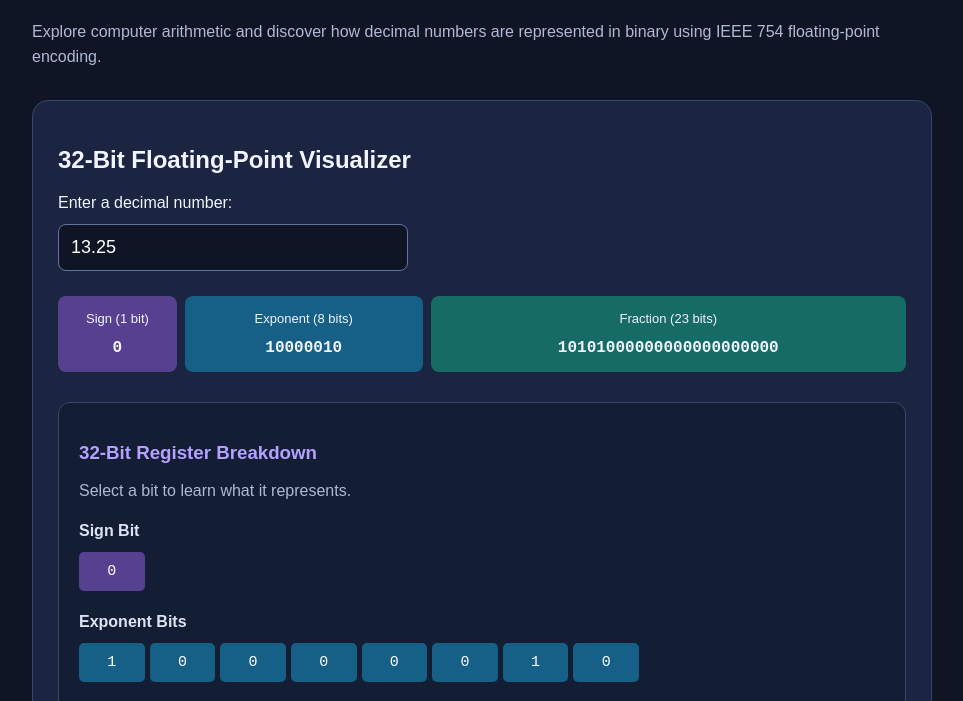
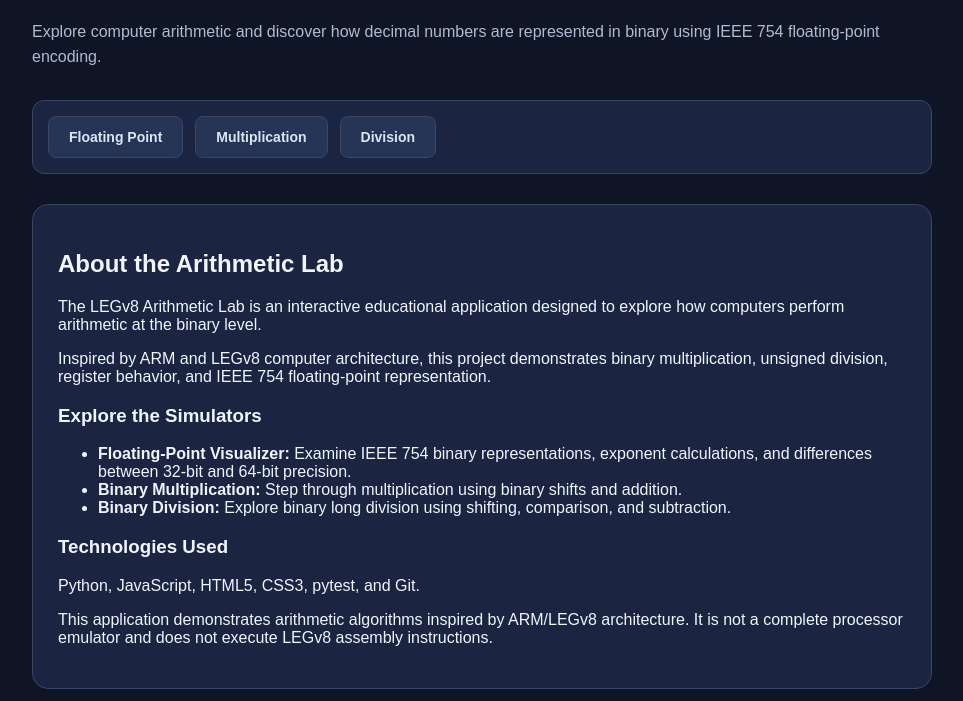
Before and after one commit to taragamache13/legv8-arithmetic-lab, a plain HTML site: page web/index.html in a window 1280 px wide. Shown: the part 91-792 px from the top of the page, without its empty margins (158-1121 px from the left). Drawn offline with Linux system fonts and the light colour scheme.

Commit message:
Add simulator navigation and project introduction

```diff
--- a/web/index.html
+++ b/web/index.html
@@ -23,7 +23,85 @@
             encoding.
         </p>
 
-        <section class="panel">
+        <!-- Main Simulator Navigation-->
+
+        <nav class="main-navigation" aria-label="Simulator navigation">
+
+            <a href="#floating-point" class="nav-link">
+                Floating Point
+            </a>
+
+            <a href="#multiplication" class="nav-link">
+                Multiplication
+            </a>
+
+            <a href="#division" class="nav-link">
+                Division
+            </a>
+        </nav>
+
+
+        <!-- About the Arithmetic Lab -->
+
+        <section class="panel" id="about-lab">
+
+            <h2>About the Arithmetic Lab</h2>
+
+            <p>
+                The LEGv8 Arithmetic Lab is an interactive
+                educational application designed to explore
+                how computers perform arithmetic at the
+                binary level.
+            </p>
+
+            <p>
+                Inspired by ARM and LEGv8 computer architecture,
+                this project demonstrates binary multiplication,
+                unsigned division, register behavior, and
+                IEEE 754 floating-point representation.
+            </p>
+
+            <h3>Explore the Simulators</h3>
+
+            <ul>
+                <li>
+                    <strong>Floating-Point Visualizer:</strong>
+                    Examine IEEE 754 binary representations,
+                    exponent calculations, and differences
+                    between 32-bit and 64-bit precision.
+                </li>
+
+                <li>
+                    <strong>Binary Multiplication:</strong>
+                    Step through multiplication using
+                    binary shifts and addition.
+                </li>
+
+                <li>
+                    <strong>Binary Division:</strong>
+                    Explore binary long division using
+                    shifting, comparison, and subtraction.
+                </li>
+            </ul>
+
+            <h3>Technologies Used</h3>
+
+            <p>
+                Python, JavaScript, HTML5, CSS3,
+                pytest, and Git.
+            </p>
+
+            <p>
+                This application demonstrates arithmetic
+                algorithms inspired by ARM/LEGv8 architecture.
+                It is not a complete processor emulator and
+                does not execute LEGv8 assembly instructions.
+            </p>
+
+        </section>
+
+
+        <section class="panel" id="floating-point">
 
             <h2>32-Bit Floating-Point Visualizer</h2>
 
--- a/web/styles.css
+++ b/web/styles.css
@@ -856,3 +856,94 @@ input:focus {
         padding: 18px 10px;
     }
 }
+
+/* =========================================
+   Main Simulator Navigation
+   ========================================= */
+
+/* Smooth navigation between sections */
+
+html {
+    scroll-behavior: smooth;
+}
+
+#floating-point,
+#multiplication,
+#division {
+    scroll-margin-top: 20px;
+}
+
+/* Navigation container */
+
+.main-navigation {
+    display: flex;
+    flex-wrap: wrap;
+    gap: 12px;
+    margin: 30px 0;
+    padding: 15px;
+    background: #1b2440;
+    border: 1px solid #384668;
+    border-radius: 12px;
+}
+
+/* Individual navigation links */
+
+.nav-link {
+    display: inline-block;
+    padding: 12px 20px;
+    background: #263456;
+    color: #dce4f4;
+    border: 1px solid #384668;
+    border-radius: 8px;
+    text-decoration: none;
+    font-size: 14px;
+    font-weight: bold;
+    text-align: center;
+    transition:
+        background 0.2s,
+        border-color 0.2s,
+        transform 0.2s;
+}
+
+/* Hover effect */
+
+.nav-link:hover {
+    background: #493184;
+    border-color: #b5a1ff;
+    transform: translateY(-2px);
+}
+
+/* Keyboard accessibility */
+
+.nav-link:focus-visible {
+    outline: 2px solid #55d8cb;
+    outline-offset: 3px;
+}
+
+/* Mobile navigation */
+
+@media (max-width: 600px) {
+    .main-navigation {
+        flex-direction: column;
+        gap: 10px;
+        padding: 12px;
+    }
+
+    .nav-link {
+        width: 100%;
+        box-sizing: border-box;
+        padding: 14px;
+    }
+}
+
+/* Respect reduced-motion preferences */
+
+@media (prefers-reduced-motion: reduce) {
+    html {
+        scroll-behavior: auto;
+    }
+
+    .nav-link {
+        transition: none;
+    }
+}
```
